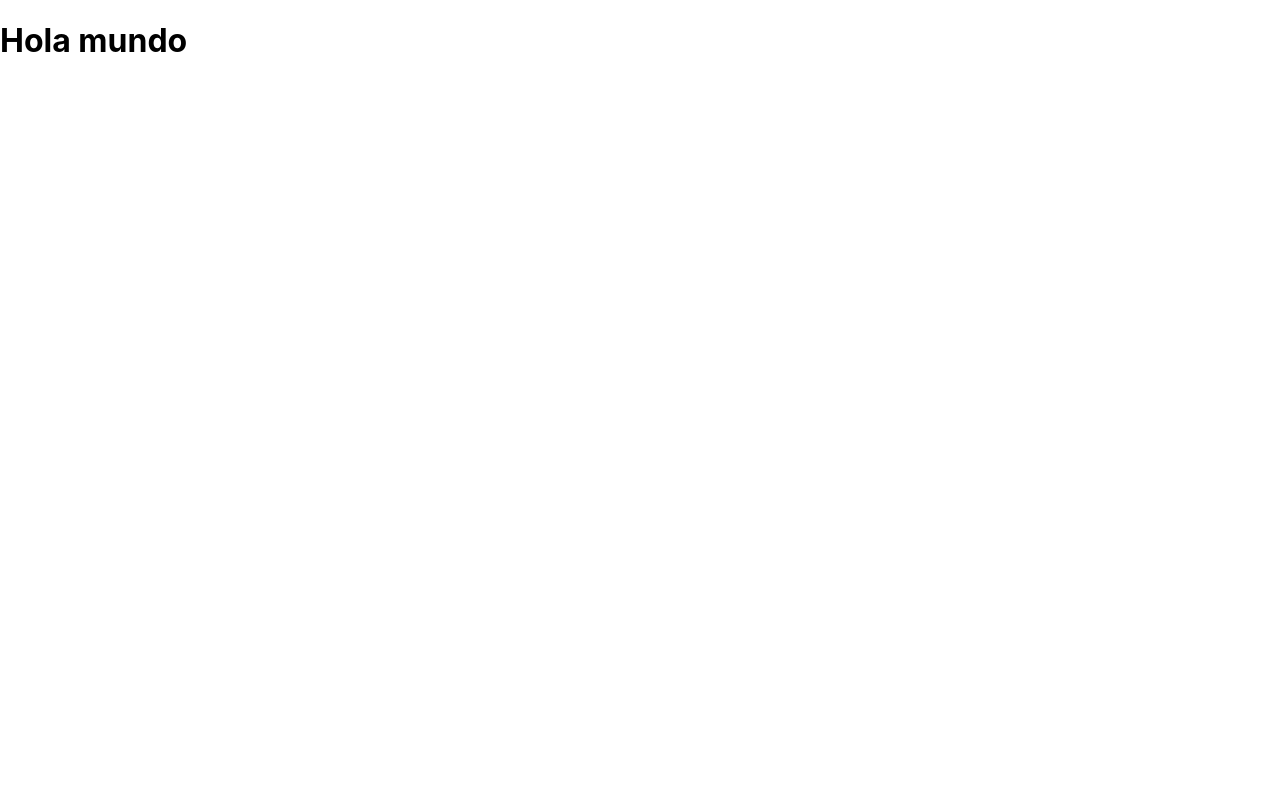
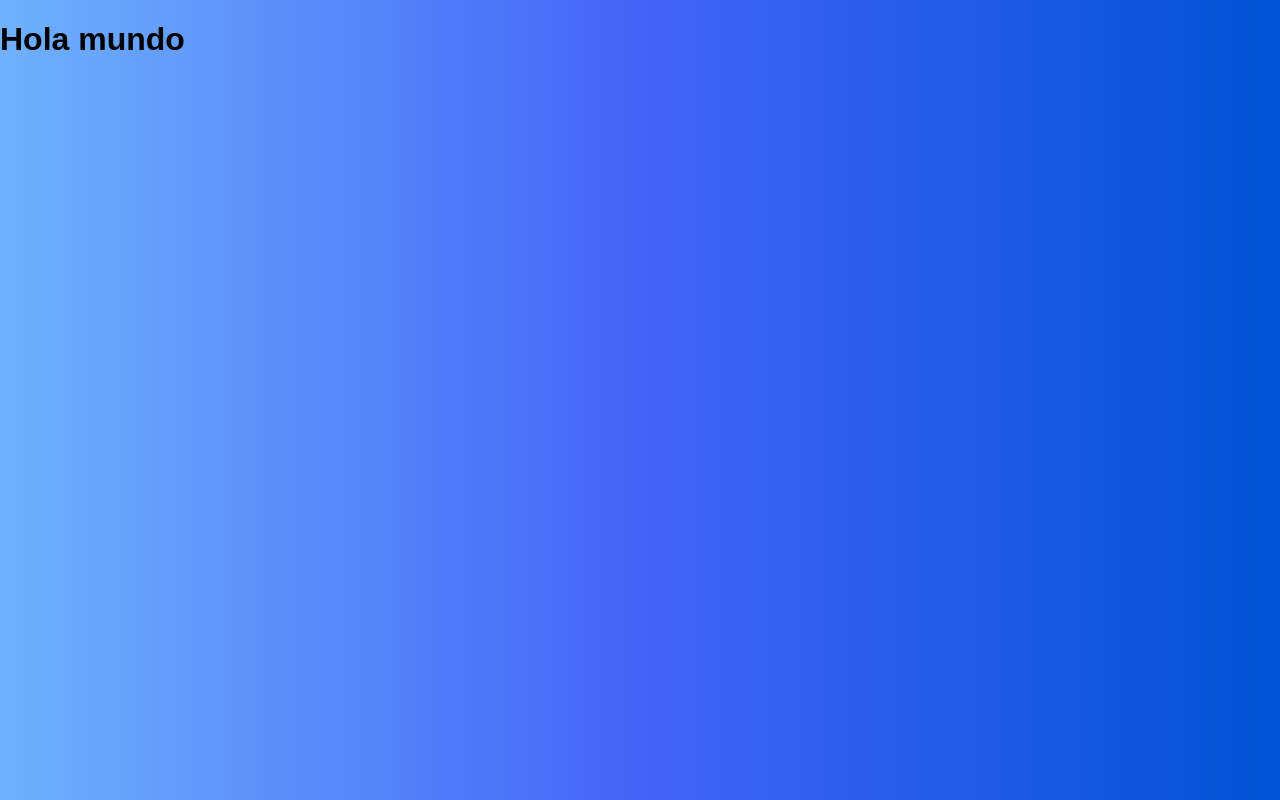
Before and after one commit to Ricardo-Nava-Lima/taks, a React (Create React App) app: page / in a window 1280 px wide. Built offline with nearby package versions, Linux system fonts and the light colour scheme.

Commit message:
Estilos al title y al body

```diff
--- a/src/index.css
+++ b/src/index.css
@@ -1,13 +1,13 @@
 body {
   margin: 0;
-  font-family: -apple-system, BlinkMacSystemFont, 'Segoe UI', 'Roboto', 'Oxygen',
-    'Ubuntu', 'Cantarell', 'Fira Sans', 'Droid Sans', 'Helvetica Neue',
-    sans-serif;
-  -webkit-font-smoothing: antialiased;
-  -moz-osx-font-smoothing: grayscale;
+  font-family: Arial, Helvetica, sans-serif;
+  background: -webkit-linear-gradient(to right, #6FB1FC, #4364F7, #0052D4);
+  background: linear-gradient(to right, #6FB1FC, #4364F7, #0052D4);
+
 }
 
-code {
-  font-family: source-code-pro, Menlo, Monaco, Consolas, 'Courier New',
-    monospace;
+.title{
+  font-size: 3rem;
+  text-align: center;
+  color: #fff;
 }
```
